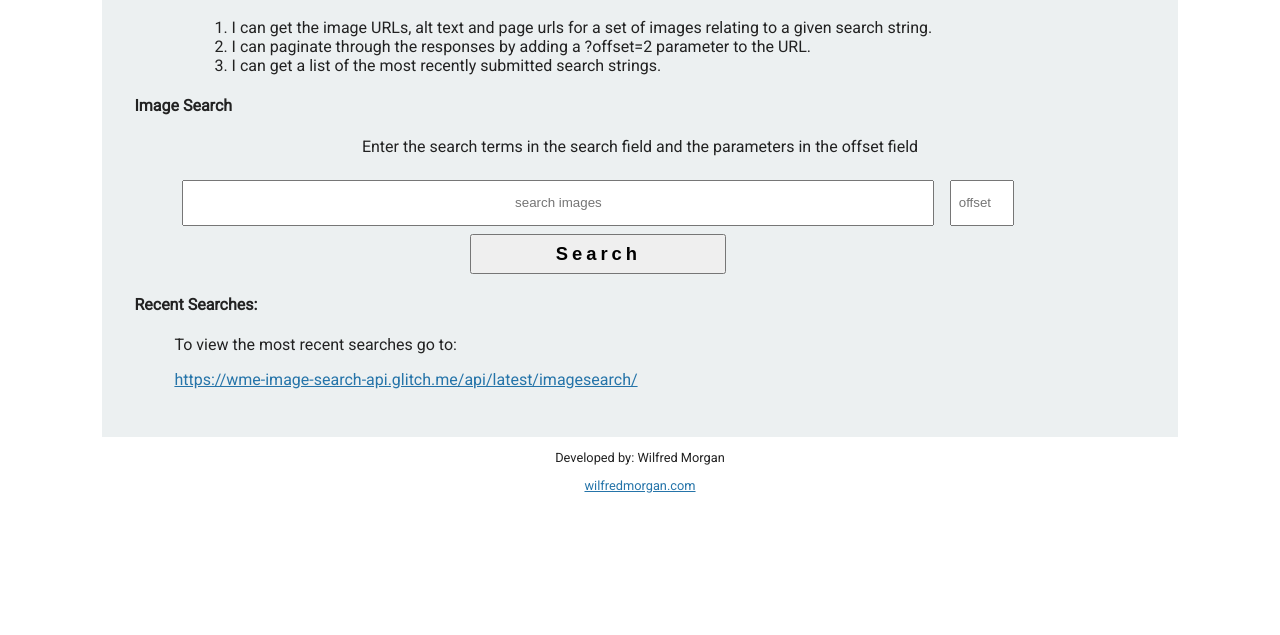
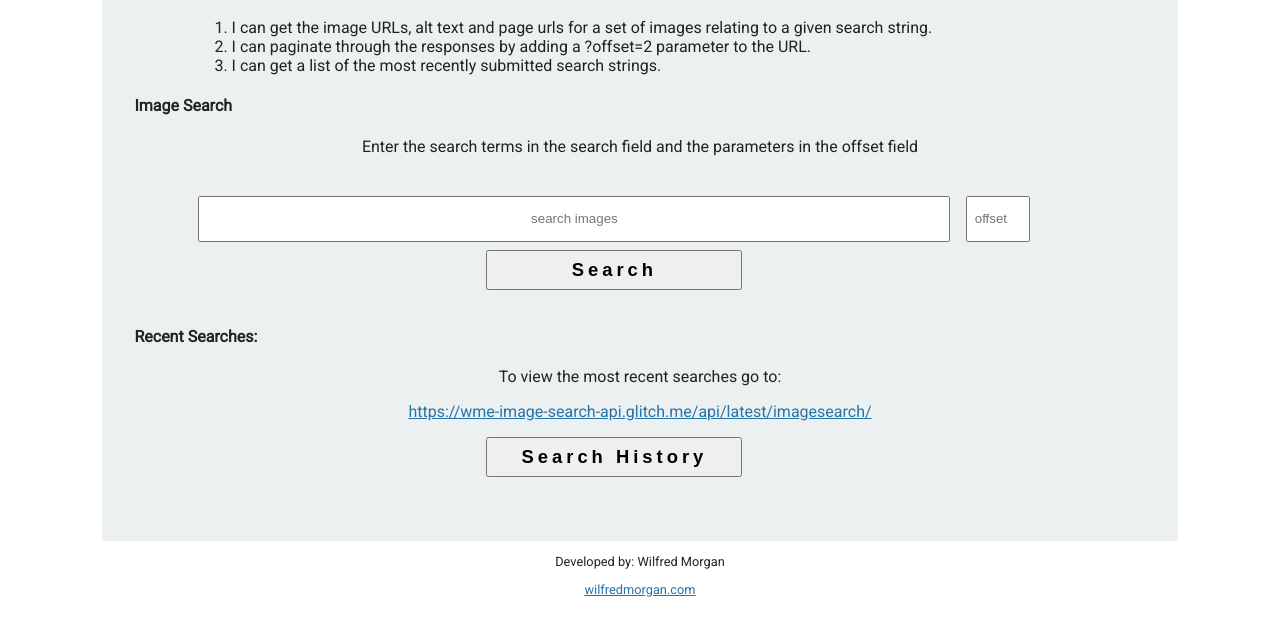
Before and after one commit to wmemorgan/image-search-api, a website: page views/index.html in a window 1280 px wide. Shown: the part 143-778 px from the top of the page. Drawn offline with Linux system fonts and the light colour scheme; files that its build step writes are made by us from their sources.

Commit message:
Made all image search fields mandatory
Add view search history button

```diff
--- a/public/style.css
+++ b/public/style.css
@@ -46,6 +46,7 @@ form {
 	grid-gap: 0;
 	grid-column-gap: 0;
 	text-align: center;
+	padding: 1rem;
 }
 
 .form-wrapper {
@@ -59,7 +60,7 @@ input {
 
 }
 
-#search-btn {
+.search-btn {
 	grid-column: span 2;
 	justify-self: center;
 	width: 20vw;
@@ -68,3 +69,13 @@ input {
 	font-weight: bold;
 	letter-spacing: 0.25rem;
 }
+
+.search-history-btn {
+	/* grid-column: span 2;
+	justify-self: left; */
+	width: 20vw;
+	height: 5vh;
+	font-size: 1.15rem;
+	font-weight: bold;
+	letter-spacing: 0.25rem;
+}
--- a/views/index.html
+++ b/views/index.html
@@ -25,19 +25,25 @@
       <div class="form-wrapper">
         <p>Enter the search terms in the search field and the parameters in the offset field</p>
         <form action="api/imagesearch/:search">
-          <input id="search" type="text" name="search" placeholder="search images">
-          <input id="offset" type="number" name="offset" placeholder="offset">
-          <button id="search-btn">Search</button>
+          <input id="search" type="text" name="search" placeholder="search images" required>
+          <input id="offset" type="number" name="offset" placeholder="offset" required>
+          <button class="search-btn">Search</button>
         </form>
       </div>
     </blockquote>
 
     <h4>Recent Searches:</h4>
     <blockquote>
-      <p>To view the most recent searches go to:</p>
-      <a href="https://wme-image-search-api.glitch.me/api/latest/imagesearch/">
-        https://wme-image-search-api.glitch.me/api/latest/imagesearch/
-      </a>
+      <div class="form-wrapper">
+        <p>To view the most recent searches go to:</p>
+        <a href="https://wme-image-search-api.glitch.me/api/latest/imagesearch/">
+          https://wme-image-search-api.glitch.me/api/latest/imagesearch/
+        </a>
+        <form action="api/latest/imagesearch" action="get">
+          <button class="search-btn">Search History</button>
+        </form>
+      </div>
+
     </blockquote>
   </div>
 
```
